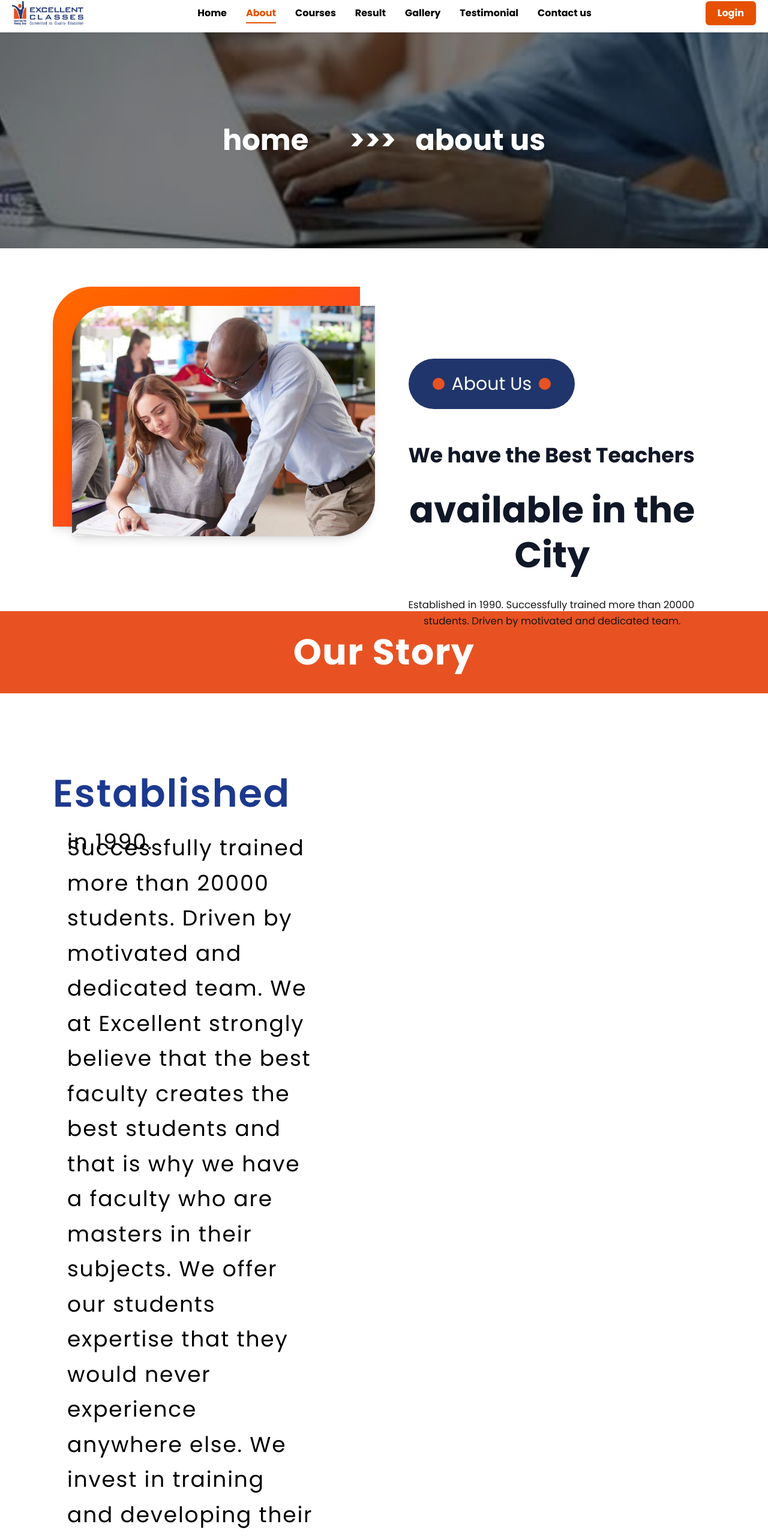
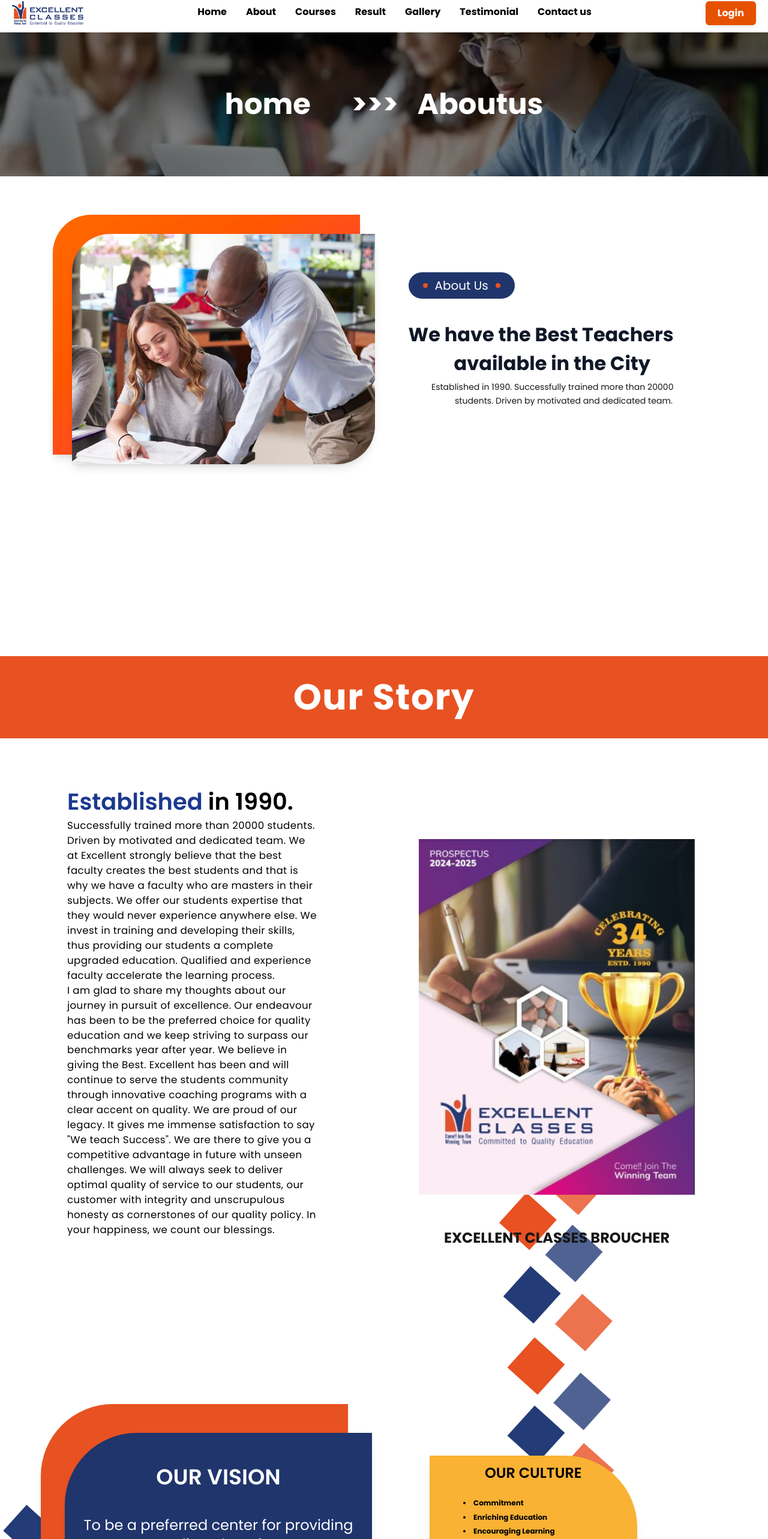
Before and after one commit to dev-nexcore/excellent_class_User, a Next.js app: page /Aboutus in a window 1280 px wide. Shown: the part 10-2576 px from the top of the page at 60% size. Built offline with nearby package versions, Linux system fonts and the light colour scheme.

Commit message:
created breadcrumbs and added navbar animation

```diff
--- a/src/app/Contactuss/page.jsx
+++ b/src/app/contactus/page.jsx
@@ -1,6 +1,6 @@
 import React from 'react'
 import Navbar from '@/components/common/Navbar'
-import ContactUs from '@/components/home/ContactUs'
+import ContactUs from '@/components/home/contact'
 import Footer from '@/components/common/Footer'
 export default function page() {
   return (
--- a/src/app/layout.jsx
+++ b/src/app/layout.jsx
@@ -3,7 +3,7 @@ import { Geist_Mono } from "next/font/google";
 import "./globals.css";
 import Navbar from "@/components/common/Navbar";
 import Footer from "@/components/common/Footer"; // ✅ Make sure this is correct
-
+import BreadCrumbs from "@/components/breadCrumbs/BreadCrumbs";
 const inter = Inter({
   variable: "--font-sans",
   subsets: ["latin"],
@@ -24,6 +24,7 @@ export default function RootLayout({ children }) {
     <html lang="en">
       <body className={`${inter.variable} ${geistMono.variable} antialiased`}>
         <Navbar />
+        <BreadCrumbs/>
         {children}
         <Footer /> {/* ✅ Make sure this is self-closing */}
       </body>
--- a/src/app/page.jsx
+++ b/src/app/page.jsx
@@ -1,7 +1,7 @@
 import Footer from "@/components/common/Footer";
 import Navbar from "@/components/common/Navbar";
-import ContactUs from "@/components/home/ContactUs";
-import ContactCards from "@/components/home/ContactUs";
+import ContactUs from "@/components/home/contact";
+import ContactCards from "@/components/home/contact";
 import Image from "next/image";
 
 export default function Home() {
--- a/src/components/Gallery/photos.jsx
+++ b/src/components/Gallery/photos.jsx
@@ -5,7 +5,7 @@ export default function GalleryPage() {
 
   return (
     <div className="min-h-screen bg-white">
-      <img src="/Gallery/banner.png" alt="" className="w-full"/>
+
       {/* Photos Header */}
       <section className="bg-[#20356B] text-white text-center py-3 mb-10">
         <h2 className="text-lg font-semibold py-5">Photos</h2>
--- a/src/components/about/about.jsx
+++ b/src/components/about/about.jsx
@@ -32,26 +32,7 @@ export default function about() {
     <>
       <div className="min-h-screen">
         {/* Hero Section */}
-        <div className="relative h-90">
 
-          <Image
-            src={AboutBanner}
-            alt="Office workspace background"
-            fill
-            className="object-cover brightness-50"
-            priority // Add this for better loading
-          />
-          {/* Adjusted overlay opacity for better visibility */}
-
-          <div className="relative z-10 flex items-center justify-center h-full">
-            <nav className="text-white text-5xl font-bold">
-              <span className="pr-3 mr-8">home</span>
-              <span className="mx-6 mr-8">{">>>"}</span>
-
-              <span>about us</span>
-            </nav>
-          </div>
-        </div>
 
         {/* Main Content Section */}
         <div className="py-16 px-4 flex justify-center w-full mb-[6vw]">
@@ -82,7 +63,7 @@ export default function about() {
   initial={{ x: 100, opacity: 0 }}
   animate={{ x: 0, opacity: 1 }}
   transition={{ duration: 1, delay: 0.3 }}
-  className="flex flex-col space-y-8 px-8 py-12 w-[43vw] h-[20vw]"
+  className="flex flex-col space-y-8 px-8 py-6 w-[43vw] h-[20vw]"
 >
   {/* Badge - animate from top */}
   <motion.div
@@ -91,10 +72,10 @@ export default function about() {
     transition={{ duration: 1, delay: 0.2 }}
     className="flex justify-start"
   >
-    <div className="inline-flex items-center px-10 py-6 bg-[#20356B] text-white rounded-full text-sm font-medium mb-6">
-      <span className="w-5 h-5 bg-[#E85222] rounded-full mr-3"></span>
-      <span className="text-3xl capitalize">about us</span>
-      <span className="w-5 h-5 bg-[#E85222] rounded-full ml-3"></span>
+    <div className="inline-flex items-center px-6 py-2 bg-[#20356B] text-white rounded-full text-sm font-medium mb-2">
+      <span className="w-2 h-2 bg-[#E85222] rounded-full mr-3"></span>
+      <span className="text-xl capitalize">about us</span>
+      <span className="w-2 h-2 bg-[#E85222] rounded-full ml-3"></span>
     </div>
   </motion.div>
 
@@ -103,16 +84,16 @@ export default function about() {
     initial={{ x: 100, opacity: 0 }}
     animate={{ x: 0, opacity: 1 }}
     transition={{ duration: 1, delay: 0.5 }}
-    className="space-y-8"
+    className="space-y-2"
   >
-    <h1 className="text-[2.7vw] font-bold text-gray-900 leading-tight">
+    <h1 className="text-[2.5vw] font-bold text-gray-900 leading-tight">
       We have the Best Teachers
     </h1>
-    <h1 className="text-6xl font-bold text-center text-gray-900 leading-tight">
+    <h1 className="text-[2.5vw] font-bold text-center text-gray-900 leading-tight">
       available in the City
     </h1>
 
-    <p className="leading-relaxed text-[1.3vw]">
+    <p className="leading-relaxed text-[1.1vw] ml-[3vw]">
       Established in 1990. Successfully trained more than 20000
       <p className="text-center">
         students. Driven by motivated and dedicated team.
@@ -138,24 +119,22 @@ export default function about() {
   viewport={{ once: true }}
   className="w-full lg:w-[40vw] px-12 py-6"
 >
-
-    <p className="text-4xl tracking-wider leading-relaxed text-black font-radey">
-
-      <span >
-        <span className="text-[5vw] font-semibold text-blue-900 -ml-6">Established</span>{' '}
-        <span className="text-black">in 1990.</span>
+  <div className="relative"> {/* Added wrapper div */}
+    <span className="block"> {/* Changed to block element */}
+      <span className="text-[3vw] font-semibold text-blue-900 -mt-[3vw] block"> {/* Added -mt-[3vw] and block */}
+        Established <span className='text-black'>in 1990.</span>
+      </span>{' '}
     </span>
 
-      <p className="-mt-12">
+    <p className="mt-0 text-[1.3vw] tracking-wide text-black font-radey"> {/* Removed -mt-12 */}
       Successfully trained more than 20000 students. Driven by motivated and dedicated team.
       We at Excellent strongly believe that the best faculty creates the best students and that is why we have a faculty who are masters in their subjects. We offer our students expertise that they would never experience anywhere else. We invest in training and developing their skills, thus providing our students a complete upgraded education. Qualified and experience faculty accelerate the learning process.
     </p>
-      <p>
-        I am glad to share my thoughts about our journey in pursuit of excellence. Our endeavour has been to be the preferred choice for quality education and we keep striving to surpass our benchmarks year after year. We believe in giving the Best. Excellent has been and will continue to serve the students community through innovative coaching programs with a clear accent on quality. We are proud of our legacy. It gives me immense satisfaction to say “We teach Success”. We are there to give you a competitive advantage in future with unseen challenges. We will always seek to deliver optimal quality of service to our students, our customer with integrity and unscrupulous honesty as cornerstones of our quality policy. In your happiness, we count our blessings.
+    <p className="text-[1.3vw] tracking-wide text-black font-radey">
+      I am glad to share my thoughts about our journey in pursuit of excellence. Our endeavour has been to be the preferred choice for quality education and we keep striving to surpass our benchmarks year after year. We believe in giving the Best. Excellent has been and will continue to serve the students community through innovative coaching programs with a clear accent on quality. We are proud of our legacy. It gives me immense satisfaction to say "We teach Success". We are there to give you a competitive advantage in future with unseen challenges. We will always seek to deliver optimal quality of service to our students, our customer with integrity and unscrupulous honesty as cornerstones of our quality policy. In your happiness, we count our blessings.
     </p>
-    </p>
+  </div>
 </motion.div>
-
   {/* Right Content */}
   <motion.div
     initial={{ opacity: 0, x: 100 }}
@@ -179,7 +158,7 @@ export default function about() {
         className="w-[36vw] relative z-10"
       />
     </div>
-    <p className="text-center text-6xl font-bold  uppercase py-6 z-20 mt-8">
+    <p className="text-center text-2xl font-bold  uppercase py-6 z-20 mt-8">
       Excellent Classes Broucher
     </p>
   </motion.div>
@@ -202,8 +181,8 @@ export default function about() {
           >
             <div className="absolute w-[40vw] h-[20vw] bg-[#E85222] rounded-tl-[120px] shadow-md transform -translate-y-12 -translate-x-10"></div>
             <div className="relative z-10 w-[40vw] h-[20vw] bg-[#20356B] text-white p-6 flex justify-center items-center gap-8 flex-col rounded-tl-[120px] shadow-lg">
-              <h2 className="text-8xl font-semibold mb-3">OUR VISION</h2>
-              <p className="text-4xl text-center">To be a preferred center for providing quality education.</p>
+              <h2 className="text-4xl font-semibold mb-3">OUR VISION</h2>
+              <p className="text-2xl text-center">To be a preferred center for providing quality education.</p>
             </div>
           </motion.div>
 
@@ -213,10 +192,10 @@ export default function about() {
             initial={{ x: 100, opacity: 0 }}
             animate={inViewRight1 ? { x: 0, opacity: 1 } : {}}
             transition={{ duration: 0.8, delay: 0.2 }}
-            className="w-[27vw] h-[17vw] bg-[#F9B233] text-black py-[2vw] rounded-tr-[120px] shadow-lg ml-14 mb-6 mt-[3vw]"
+            className="w-[27vw] h-[17vw] bg-[#F9B233] text-black py-[1vw] rounded-tr-[120px] shadow-lg ml-14 mb-6 mt-[3vw]"
           >
-            <h2 className="text-6xl font-semibold mb-6 text-center">OUR CULTURE</h2>
-            <ul className="list-disc list-inside space-y-3 text-3xl leading-relaxed px-14 font-bold">
+            <h2 className="text-2xl font-semibold mb-6 text-center">OUR CULTURE</h2>
+            <ul className="list-disc list-inside space-y-1 text-[12px] leading-relaxed px-14 font-bold">
               <li>Commitment</li>
               <li>Enriching Education</li>
               <li>Encouraging Learning</li>
@@ -231,10 +210,10 @@ export default function about() {
             initial={{ x: -100, opacity: 0 }}
             animate={inViewLeft2 ? { x: 0, opacity: 1 } : {}}
             transition={{ duration: 0.8 }}
-            className="w-[27vw] h-[17vw] bg-[#F9B233] text-black py-[2vw] rounded-bl-[120px] shadow-lg ml-auto mt-[1vw] mr-[1vw]"
+            className="w-[27vw] h-[17vw] bg-[#F9B233] text-black py-[1vw] rounded-bl-[120px] shadow-lg ml-auto mt-[1vw] mr-[1vw]"
           >
-            <h2 className="text-6xl font-semibold mb-6 text-center">CORE VALUES</h2>
-            <ul className="list-disc list-inside space-y-3 text-3xl leading-relaxed px-14 font-bold">
+            <h2 className="text-2xl font-semibold mb-6 text-center">CORE VALUES</h2>
+            <ul className="list-disc list-inside space-y-1 text-[12px] leading-relaxed px-14 font-bold">
               <li>Commitment</li>
               <li>Enriching Education</li>
               <li>Encouraging Learning</li>
@@ -253,8 +232,8 @@ export default function about() {
           >
             <div className="absolute w-[40vw] h-[20vw] bg-[#20356B] rounded-br-[120px] shadow-lg transform translate-y-12 translate-x-10 "></div>
             <div className="relative z-10 w-[40vw] h-[20vw] bg-[#E85222] text-white p-6 flex justify-center items-center gap-8 flex-col rounded-br-[120px] shadow-lg">
-              <h2 className="text-8xl font-semibold mb-3">OUR MISSION</h2>
-              <p className="text-4xl text-center">To create passion for learning and contribute to developing student's learning graph through quality education.</p>
+              <h2 className="text-4xl font-semibold mb-3">OUR MISSION</h2>
+              <p className="text-2xl text-center">To create passion for learning and contribute to developing student's learning graph through quality education.</p>
             </div>
           </motion.div>
         </div>
@@ -280,7 +259,7 @@ export default function about() {
               "The whole purpose of education is to turn mirrors in to windows."
             </span>
           </div>
-          <p className='mt-4 text-[1.4vw] leading-14 '>
+          <p className='mt-4 text-[1vw]  '>
             I extend my warm welcome once again to all the students and parents to a new academic year. Our hard work, dedication, tried and tested practices have produced excellent results for our students. Our strong team culture and emphasis on our corevalues has propelled us to be one of the best classes.
             <br />
             At Excellent Classes, we provide a conducive atmosphere to our students, where they are encouraged to channelize their potential in the pursuit of excellence. The talent, skills and abilities of each student are identified, nurtured and encouraged so that he / she is able to perform better with confidence. We strive hard to teach andrealize each students how to succeed in today's competitive environment without losing sight of values & discipline.
--- a/src/components/breadCrumbs/breadCrumbs.jsx
+++ b/src/components/breadCrumbs/breadCrumbs.jsx
@@ -1,10 +1,20 @@
-import React from 'react'
-import AboutBanner from "../../../public/img/aboutBanner.png"
-export default function breadCrumbs() {
+"use client";
+import React, { useState } from 'react';
+import AboutBanner from "../../../public/img/aboutBanner.png";
+import Image from 'next/image';
+import { usePathname } from 'next/navigation';
+
+export default function BreadCrumbs() {
+    const path = usePathname();
+    const isHomePage = path === '/';
+    let currentPath = path.split("/").pop() || "home";
+
+    if (isHomePage) {
+        return null; // Don't render anything on home page
+    }
+
     return (
-    <>
-       <div className="relative h-90">
-
+        <div className="relative h-60">
             <Image
                 src={AboutBanner}
                 alt="Office workspace background"
@@ -12,16 +22,13 @@ export default function breadCrumbs() {
                 className="object-cover brightness-50"
                 priority
             />
-
             <div className="relative z-10 flex items-center justify-center h-full">
                 <nav className="text-white text-5xl font-bold">
                     <span className="pr-3 mr-8">home</span>
                     <span className="mx-6 mr-8">{">>>"}</span>
-
-                    <span>about us</span>
+                    <span>{currentPath}</span>
                 </nav>
             </div>
         </div>
-    </>
-  )
+    );
 }
--- a/src/components/common/Navbar.jsx
+++ b/src/components/common/Navbar.jsx
@@ -1,9 +1,9 @@
 "use client";
-
 import React, { useState, useEffect } from "react";
 import Link from "next/link";
 import { usePathname } from "next/navigation";
 import { FaBars, FaTimes } from "react-icons/fa";
+import { motion } from "framer-motion"; // Import motion from framer-motion
 
 export default function Navbar() {
   const pathname = usePathname();
@@ -19,12 +19,12 @@ export default function Navbar() {
 
   const navLinks = [
     { name: "Home", path: "/" },
-    { name: "About", path: "/Aboutus" },
+    { name: "About", path: "/aboutus" },
     { name: "Courses", path: "/courses" },
     { name: "Result", path: "/result" },
     { name: "Gallery", path: "/gallery" },
     { name: "Testimonial", path: "/Testimoniall" },
-    { name: "Contact us", path: "/Contactuss" },
+    { name: "Contact us", path: "/contactus" },
   ];
 
   return (
@@ -65,18 +65,47 @@ export default function Navbar() {
         <div style={{ display: "flex", gap: "32px", flex: 1, justifyContent: "center" }}>
           {navLinks.map((item) => (
             <Link key={item.name} href={item.path}>
+              <div style={{ position: "relative", paddingBottom: "4px" }}>
                 <span
                   style={{
                     fontWeight: "bold",
                     color: pathname === item.path ? "#e65100" : "#000",
-                  borderBottom: pathname === item.path ? "2px solid #e65100" : "none",
-                  paddingBottom: "4px",
-                  transition: "border-bottom 0.2s ease",
                     cursor: "pointer",
+                    position: "relative",
+                    display: "inline-block",
                   }}
                 >
                   {item.name}
                 </span>
+                {/* Animated underline */}
+                <motion.div
+                  initial={{ width: 0 }}
+                  whileHover={{ width: "100%" }}
+                  transition={{ duration: 0.3, ease: "easeOut" }}
+                  style={{
+                    position: "absolute",
+                    bottom: 0,
+                    left: 0,
+                    height: "2px",
+                    backgroundColor: "#e65100",
+                  }}
+                />
+                {/* Active state underline */}
+                {pathname === item.path && (
+                  <motion.div
+                    initial={{ width: 0 }}
+                    animate={{ width: "100%" }}
+                    transition={{ duration: 0.3 }}
+                    style={{
+                      position: "absolute",
+                      bottom: 0,
+                      left: 0,
+                      height: "2px",
+                      backgroundColor: "#e65100",
+                    }}
+                  />
+                )}
+              </div>
             </Link>
           ))}
         </div>
--- a/src/components/home/ContactUs.jsx
+++ b/src/components/home/contact.jsx
@@ -14,35 +14,7 @@ export default function ContactUs() {
   return (
     <>
       {/* Breadcrumb Header with fixed size */}
-      <div
-        className="breadcrumb-header"
-        style={{
-          backgroundImage: "url('/img.jpg')",
-          backgroundSize: "cover",
-          backgroundPosition: "center",
-          width: "100%",
-          height: "150px",
-          maxWidth: "1726px",
-          margin: "auto",
-          color: "#fff",
-          textAlign: "center",
-          fontWeight: "bold",
-          fontSize: "32px",
-          display: "flex",
-          justifyContent: "center",
-          alignItems: "center",
-          gap: "20px",
-        }}
-      >
-        <Link
-          href="/"
-          style={{ color: "white", fontWeight: "600", textDecoration: "none" }}
-        >
-          Home
-        </Link>
-        <span style={{ color: "white", fontSize: "20px" }}>»»</span>
-        <span style={{ color: "white", fontWeight: "600" }}>Contact</span>
-      </div>
+
 
       {/* Office Boxes Section */}
       <div className="contact-wrapper">
```
Also changed, not shown: src/app/Aboutus/page.jsx (+6 -4 lines), src/app/about/page.jsx (deleted, +0 -12 lines), src/app/testimonial/page.jsx (renamed from src/app/Testimoniall/page.jsx). Lines whose indentation alone changed are shown as unchanged.
